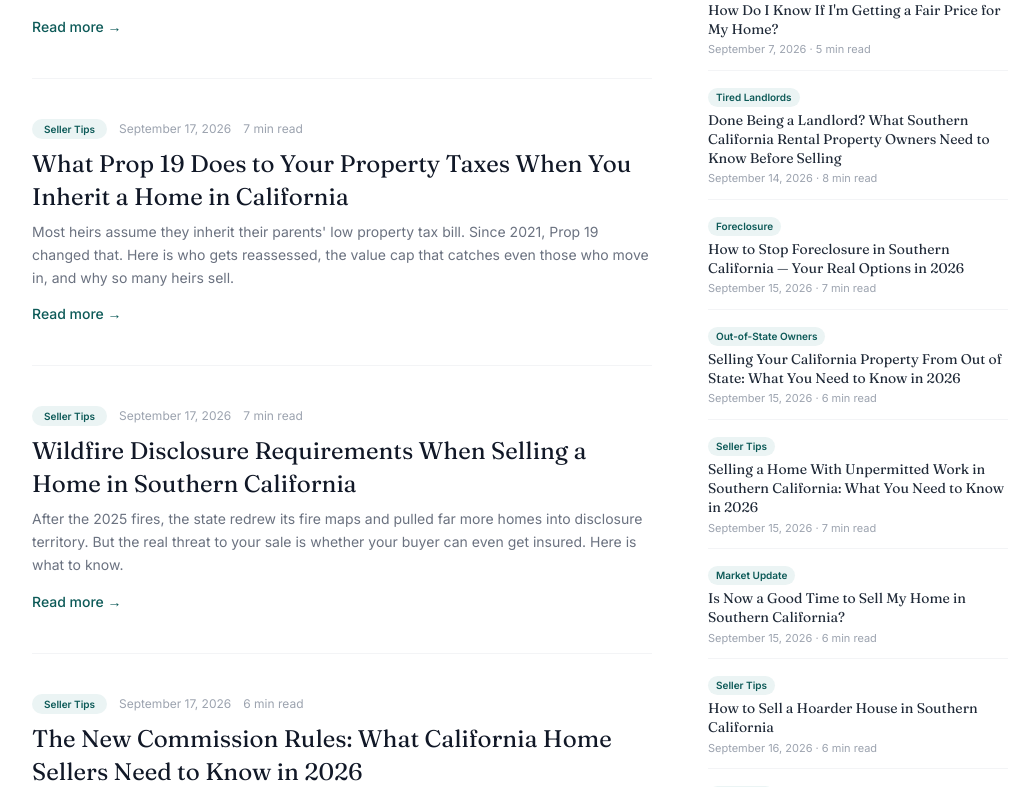
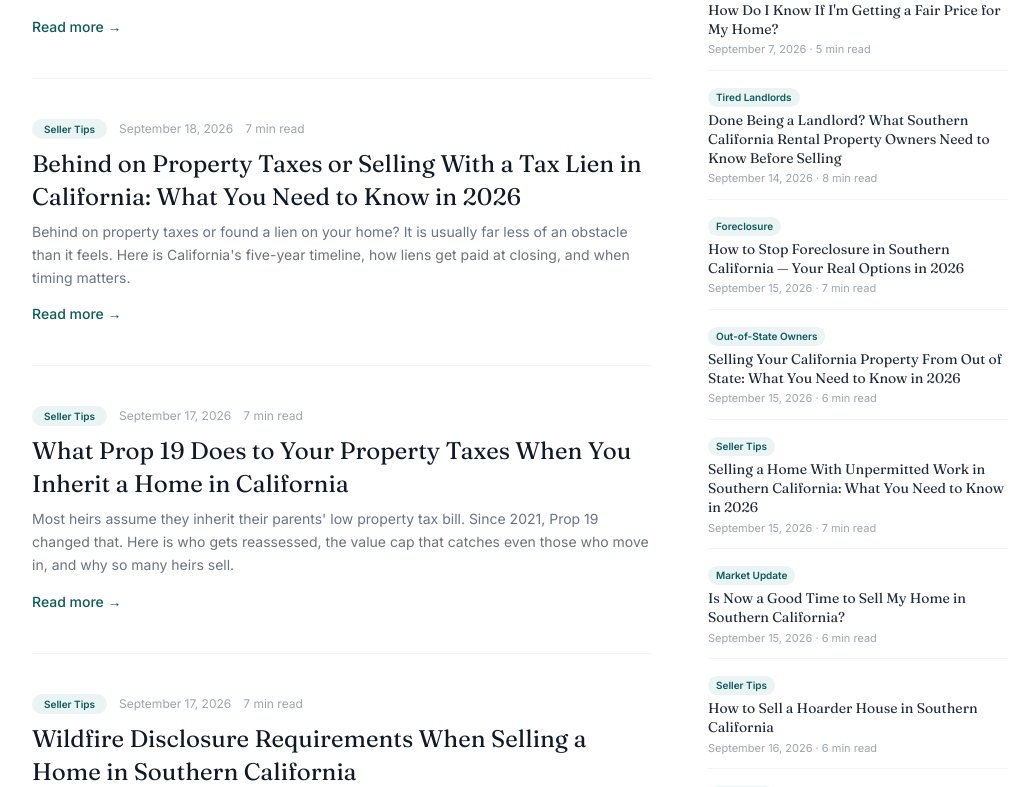
Before and after one commit to LazarDev20/open-market-offers, a Next.js app: page /blog in a window 1280 px wide. Shown: the part 981-1768 px from the top of the page, without its empty margins (120-1155 px from the left). Built offline with nearby package versions, Linux system fonts and the light colour scheme; no server answers.

Commit message:
dd tax lien post to blog index

```diff
--- a/app/blog/page.tsx
+++ b/app/blog/page.tsx
@@ -159,6 +159,16 @@ const posts = [
       "Cracked foundation, bad roof, fire or water damage you cannot afford to fix? You can still sell. Here is what California requires you to disclose, what it does to a normal sale, and your three real options.",
     featured: false,
   },
+    {
+    slug: "sell-house-tax-lien-behind-property-taxes-california",
+    tag: "Seller Tips",
+    date: "September 18, 2026",
+    readTime: "7 min read",
+    title: "Behind on Property Taxes or Selling With a Tax Lien in California: What You Need to Know in 2026",
+    excerpt:
+      "Behind on property taxes or found a lien on your home? It is usually far less of an obstacle than it feels. Here is California's five-year timeline, how liens get paid at closing, and when timing matters.",
+    featured: false,
+  },
 ];
 
 export default function BlogPage() {
```
